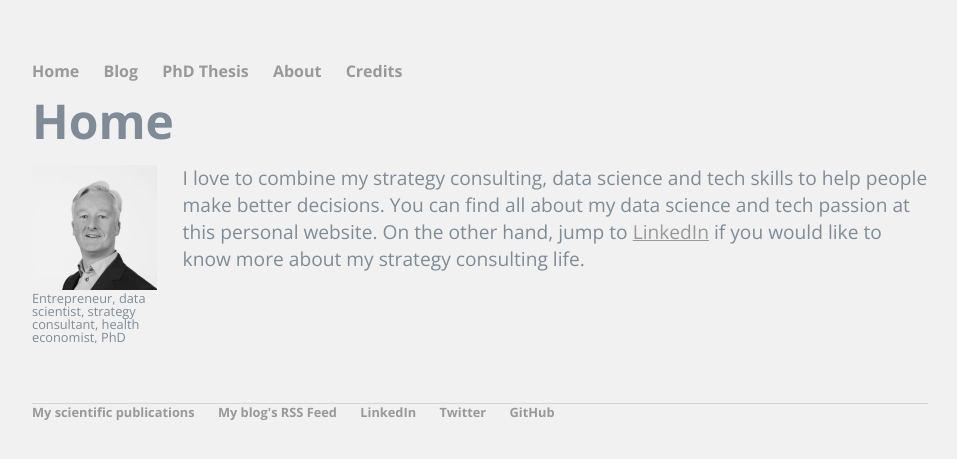
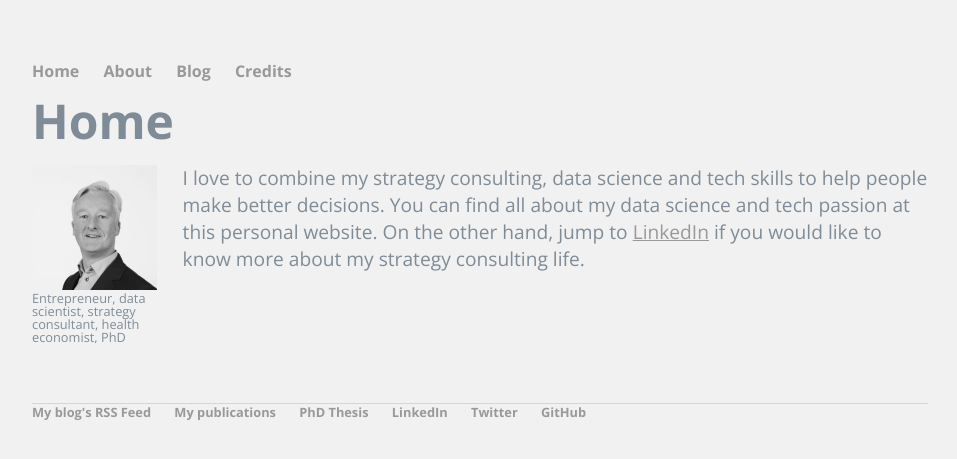
Before and after one commit to pjastam/pjastam.github.io, a Jekyll site: the page built from index.html, in a window 1280 px wide. Shown: the top 459 px of the page, without its empty margins (160-1117 px from the left). Built offline with Jekyll 4.4.1, drawn with Linux system fonts in a browser that asks for light colours; nearby versions of some CDN libraries; some web fonts are replaced; library files that are not in the unit come from our copies.

Commit message:
Update layout

```diff
--- a/_layouts/default.html
+++ b/_layouts/default.html
@@ -32,8 +31,9 @@
 			</div><!-- /.container -->
 			<footer>
 	    		<ul>
-	        		<li><a href="http://www.zotero.org/pjastam">My scientific publications</a></li>
 	        		<li><a href="http://pjastam.github.io/blog/atom.xml">My blog's RSS Feed</a></li>
+	        		<li><a href="http://www.zotero.org/pjastam">My publications</a></li>
+		        	<li><a href="/phdthesis">PhD Thesis</a></li>
 	        		<li><a href="http://www.linkedin.com/in/pjastam">LinkedIn</a></li>
 					    <li><a href="http://twitter.com/pjastam">Twitter</a></li>
 	        		<li><a href="http://github.com/pjastam">GitHub</a></li>
```
Also changed, not shown: other parts of _layouts/default.html (+1 -2 lines).
